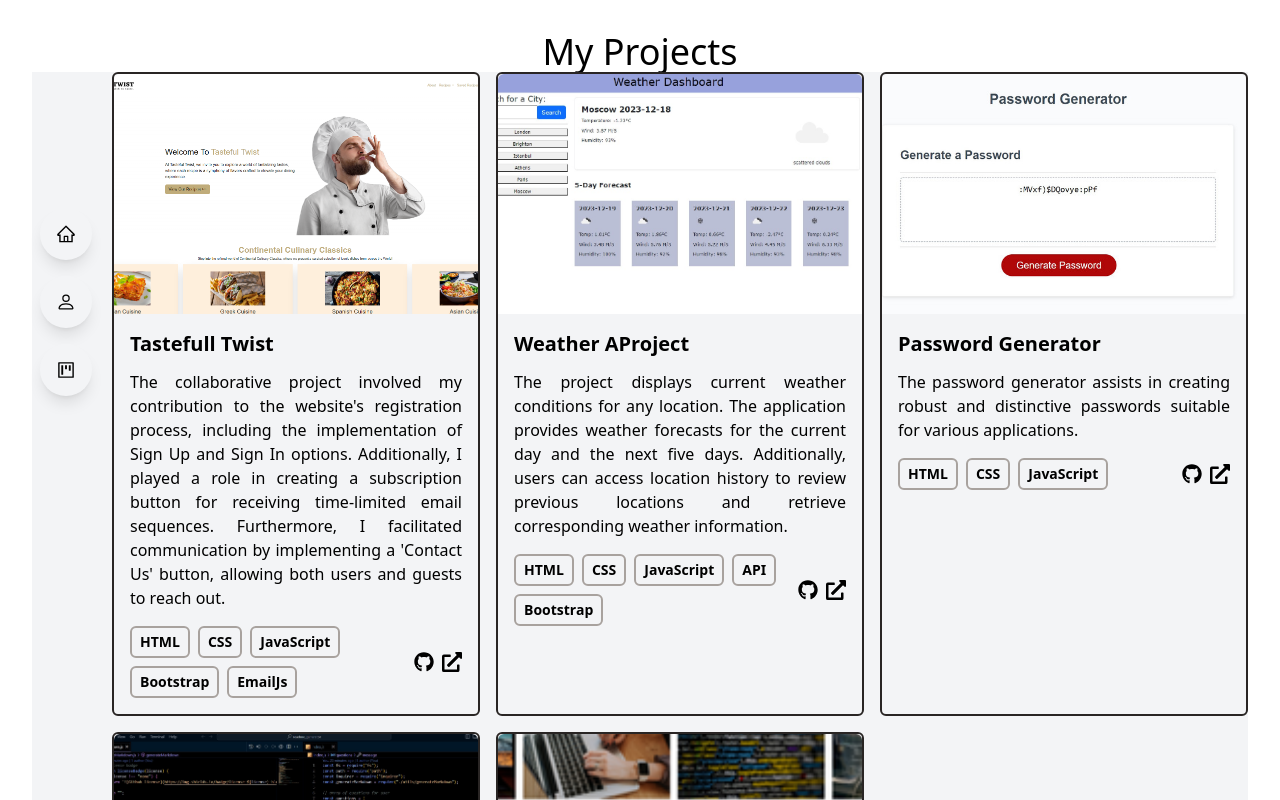
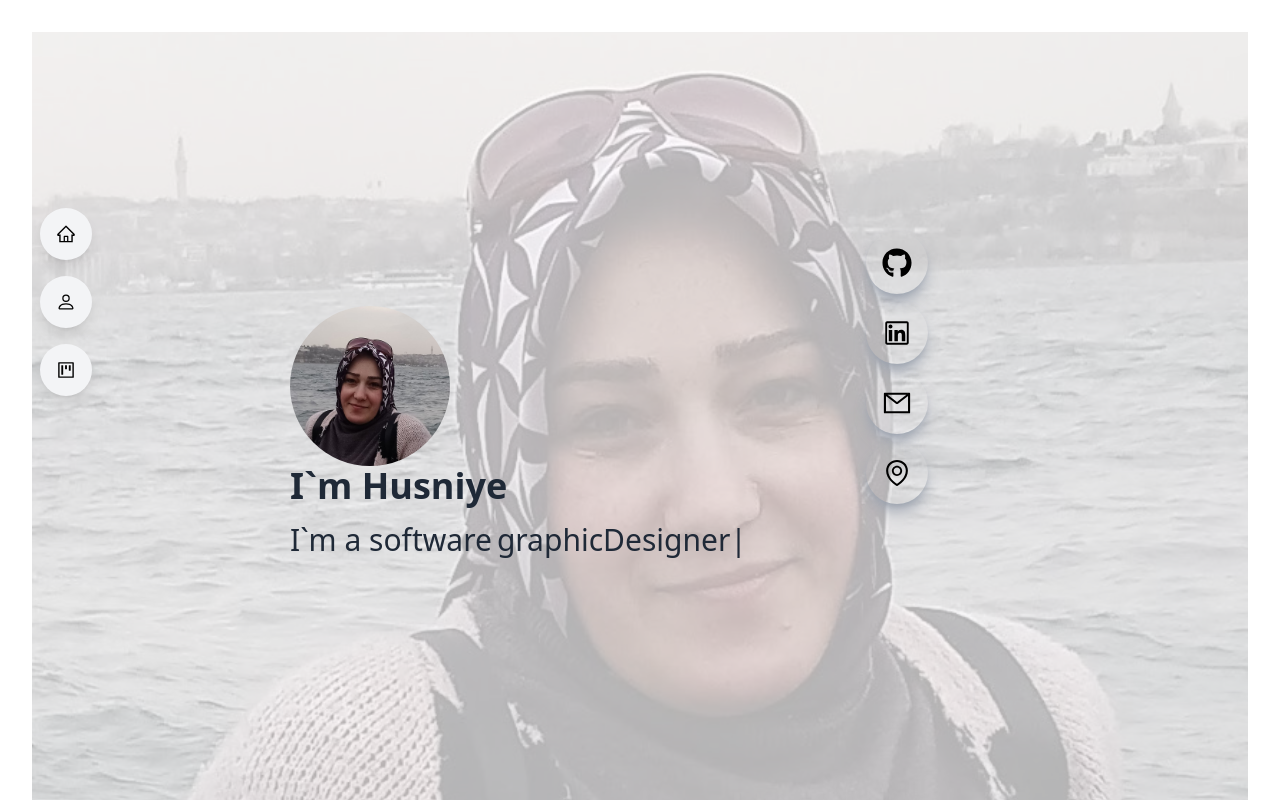
Before and after one commit to tigerkaplan/HusniyeErparunWebPortfolio, a React (Vite) app: page / in a window 1280 px wide. Shown: the top 800 px of the page. Built offline with nearby package versions, Linux system fonts and the light colour scheme.

Commit message:
Modified

```diff
--- a/src/App.jsx
+++ b/src/App.jsx
@@ -1,6 +1,6 @@
 import {Route, Routes } from "react-router-dom";
 import Sidebar from "./components/Sidebar";
-// import Home from "./Pages/Home";
+import Home from "./pages/Home";
 import About from "./Pages/About";
 import Projects from "./Pages/Projects";
 import "./App.css";
@@ -11,7 +11,7 @@
 
         <Sidebar />
         <Routes>
-          <Route path="/" element={<Projects />} />
+          <Route path="/" element={<Home />} />
           <Route path="/about" element={<About />} />
           <Route path="/projects" element={<Projects />} />
         </Routes>
```
